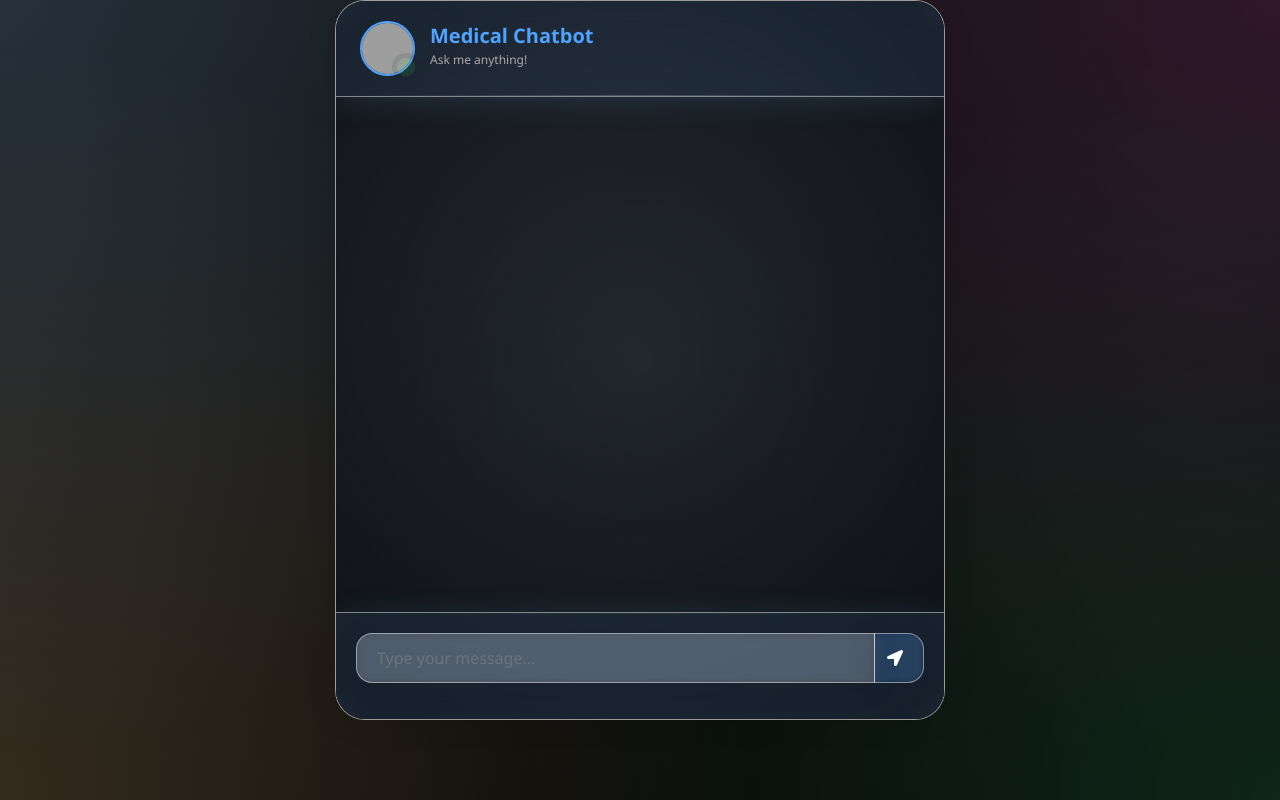
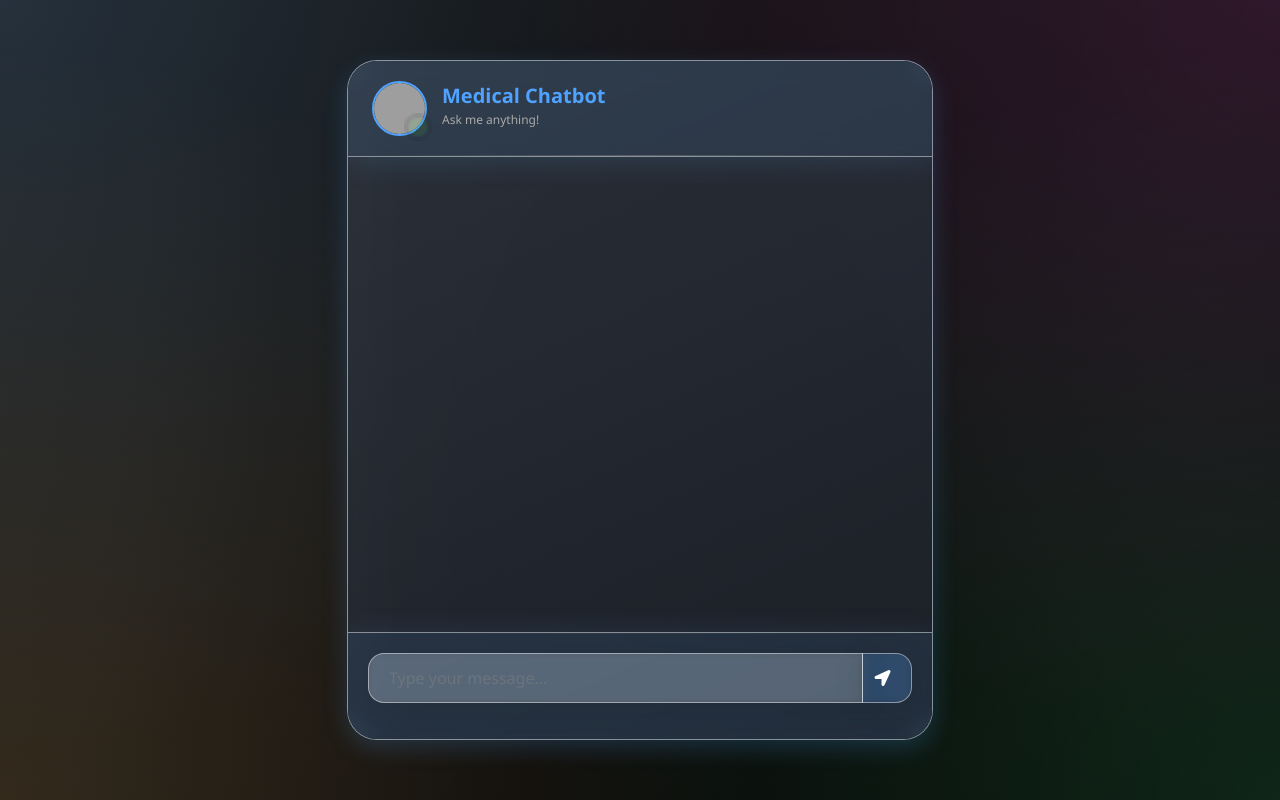
Before and after one commit to kush-pixel/CareBot, a Flask app: page / in a window 1280 px wide. Run offline with Flask 3, Linux system fonts and the light colour scheme; parts of the project's set-up code (start-up, migrations or seed data) failed here and were passed over; some libraries are stand-ins or nearby versions; grey boxes are pictures that could not be loaded.

Commit message:
Improved the UI of the chatbot.

```diff
--- a/static/style.css
+++ b/static/style.css
@@ -52,21 +52,6 @@ body {
     opacity: 0.4;
     animation: float 20s infinite;
     mix-blend-mode: plus-lighter;
-}
-
-.shape-1 {
-    top: 20%;
-    left: 10%;
-    width: 300px;
-    height: 300px;
-    background: radial-gradient(circle,
-            rgba(103, 178, 255, 0.3) 0%,
-            rgba(103, 178, 255, 0.1) 50%,
-            transparent 70%);
-    border-radius: 50%;
-    filter: blur(50px);
-    animation: float 20s infinite alternate;
-    mix-blend-mode: screen;
 }
 
 .shape-2 {
@@ -162,23 +147,55 @@ body::after {
 /* --- Chat Container --- */
 .chat {
     width: 100%;
-    height: 90vh;
-    max-height: 850px;
+    height: 100vh;
     margin: 0;
+    display: flex;
+    align-items: center;
+    /* vertical center */
+    justify-content: center;
+    /* horizontal center */
 }
 
 .card {
-    height: 100%;
+    /* fixed vertical size for the card */
+    height: 85vh;
+    max-height: 85vh;
     border-radius: 30px !important;
-    background: rgba(255, 255, 255, 0.21) !important;
+    /* swap: make the card use the previous hover colour by default */
+    background: rgba(79, 163, 255, 0.25) !important;
     border: 1px solid rgba(255, 255, 255, 0.45);
     display: flex;
     flex-direction: column;
-    box-shadow: 0 4px 30px rgba(0, 0, 0, 0.1);
+    /* use the blue-tinted shadow as the default look (was the hover shadow) */
+    box-shadow: 0 8px 25px rgba(79, 163, 255, 0.2);
+    max-height: 85vh;
+    width: min(980px, 96%);
     position: relative;
     overflow: hidden;
     backdrop-filter: blur(4.7px);
     -webkit-backdrop-filter: blur(4.7px);
+    will-change: transform;
+    backface-visibility: hidden;
+    transform: translateZ(0);
+}
+
+.card {
+    /* slightly slower so the sheen is visible — still responsive */
+    transition: transform 0.32s cubic-bezier(0.4, 0, 0.2, 1), box-shadow 0.32s cubic-bezier(0.4, 0, 0.2, 1), background-color 0.32s;
+}
+
+.card:hover {
+    /* reversed: on hover, switch to the original card colour (lighter) */
+    transform: translateY(-2px);
+    background-color: rgba(255, 255, 255, 0.21) !important;
+    /* revert to the original subtle shadow on hover */
+    box-shadow: 0 4px 30px rgba(0, 0, 0, 0.1);
+    border-color: rgba(255, 255, 255, 0.6) !important;
+}
+
+.card:hover::before {
+    /* disable heavy pseudo-element keyframe animation; use a lightweight ::after transform instead */
+    animation: none !important;
 }
 
 /* Glass shine effect */
@@ -195,15 +212,49 @@ body::after {
     pointer-events: none;
 }
 
-@keyframes glass-shine {
-    0% {
-        transform: translateX(-100%);
-    }
+/* Sheen that matches the send button ::before behavior (left:-100% -> left:100%) */
+.card::after {
+    /* sheen using transform for GPU acceleration
+       smoother gradient stops + subtle blur to remove hard edges */
+    content: '';
+    position: absolute;
+    top: 0;
+    left: 0;
+    width: 100%;
+    height: 100%;
+    /* softer multi-stop gradient for gentler edges (wider falloff + lower peak) */
+    background: linear-gradient(120deg,
+            rgba(255, 255, 255, 0) 0%,
+            rgba(255, 255, 255, 0.06) 22%,
+            rgba(255, 255, 255, 0.24) 50%,
+            rgba(255, 255, 255, 0.06) 78%,
+            rgba(255, 255, 255, 0) 100%);
+    transform: translateX(-100%);
+    transition: transform 0.5s cubic-bezier(0.2, 0.8, 0.2, 1), opacity 0.3s;
+    will-change: transform, opacity;
+    pointer-events: none;
+    mix-blend-mode: screen;
+    /* slightly lower opacity for a subtler effect */
+    opacity: 0.75;
+    backface-visibility: hidden;
+    /* soften the sheen edges more for a softer look */
+    filter: blur(30px);
+    border-radius: 32px;
+}
 
-    20%,
-    100% {
-        transform: translateX(200%);
-    }
+.card:hover::after {
+    transform: translateX(100%);
+    /* softer, lighter-on-hover but not harsh */
+    opacity: 0.85;
+    background: linear-gradient(120deg,
+            rgba(255, 255, 255, 0) 0%,
+            rgba(255, 255, 255, 0.10) 25%,
+            rgba(255, 255, 255, 0.38) 50%,
+            rgba(255, 255, 255, 0.10) 75%,
+            rgba(255, 255, 255, 0) 100%);
+    mix-blend-mode: screen;
+    z-index: 2;
+    filter: blur(16px);
 }
 
 /* Animated border gradient */
```
